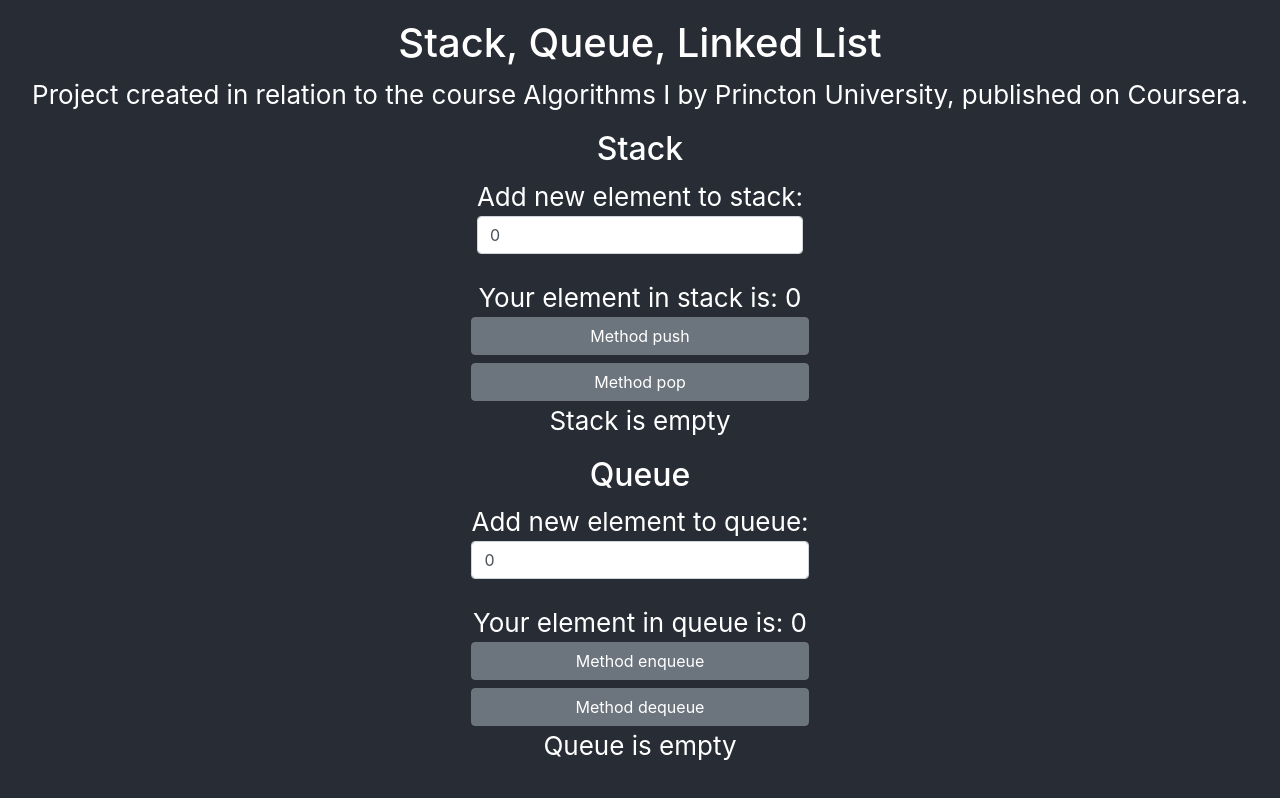
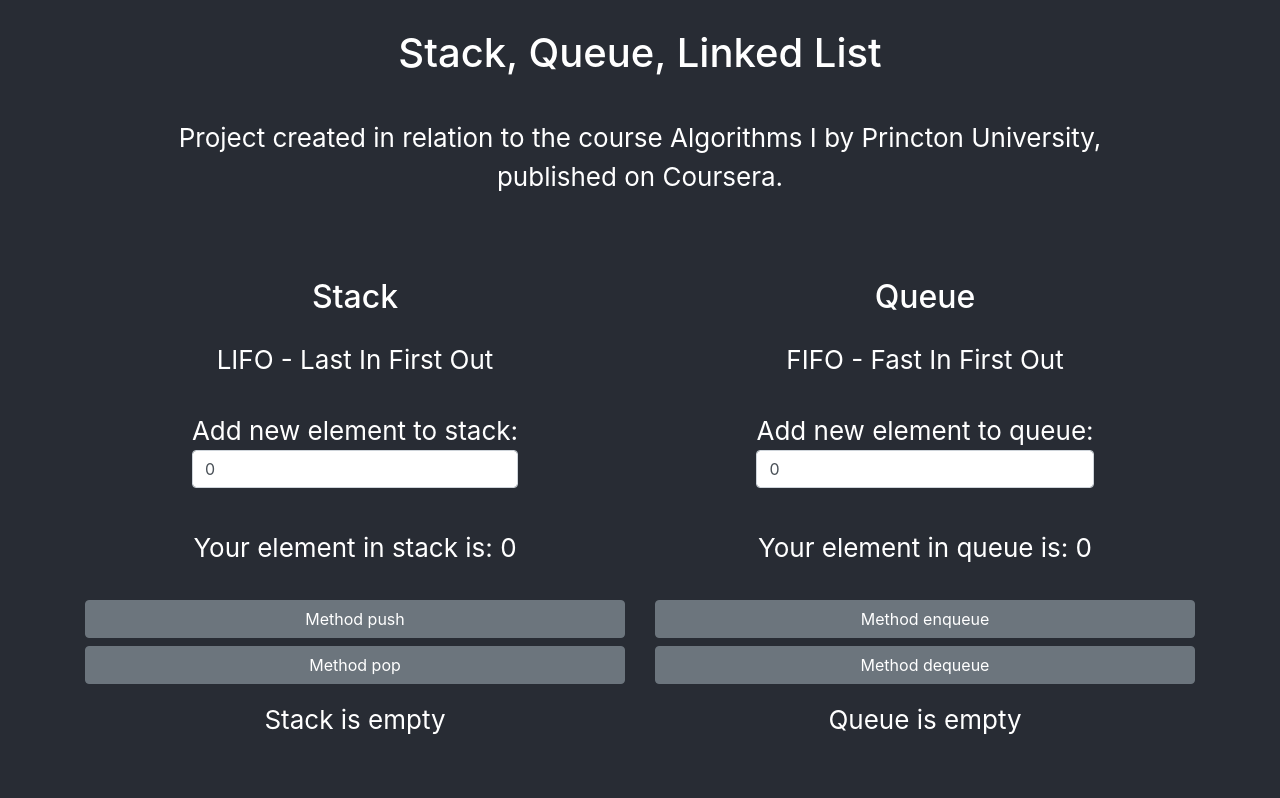
Before and after one commit to sylwiasuwalska/stack-queue, a React (Create React App) app: page / in a window 1280 px wide. Built offline with nearby package versions, Linux system fonts and the light colour scheme.

Commit message:
added styling

```diff
--- a/src/App.css
+++ b/src/App.css
@@ -9,3 +9,12 @@
   font-size: calc(10px + 2vmin);
   color: white;
 }
+
+.header {
+  background-color: #282c34;
+  padding: 0;
+}
+
+p {
+  padding: 3%;
+}
--- a/src/App.js
+++ b/src/App.js
@@ -1,23 +1,32 @@
 import React from "react";
 import "bootstrap/dist/css/bootstrap.min.css";
 import "./App.css";
+import { Jumbotron, Container, Row, Col } from "react-bootstrap";
 import Stack from "./components/Stack.js";
 import Queue from "./components/Queue.js";
 
 function App() {
   return (
     <div className="App">
-      <header className="App-header">
+      <Jumbotron className="header" fluid>
+        <Container>
           <h1>Stack, Queue, Linked List</h1>
           <p>
             Project created in relation to the course Algorithms I by Princton
             University, published on Coursera.
           </p>
-      </header>
-      <section>
+        </Container>
+      </Jumbotron>
+      <Container>
+        <Row>
+          <Col>
             <Stack />
+          </Col>
+          <Col>
             <Queue />
-      </section>
+          </Col>
+        </Row>
+      </Container>
 
       <footer></footer>
     </div>
--- a/src/components/FormPattern.js
+++ b/src/components/FormPattern.js
@@ -21,7 +21,9 @@ class FormPattern extends React.Component {
         </Form.Group>
 
         <div>
-          Your element in {this.props.name} is: {this.props.number}
+          <p>
+            Your element in {this.props.name} is: {this.props.number}
+          </p>
         </div>
         <Button
           variant="secondary"
--- a/src/components/Queue.js
+++ b/src/components/Queue.js
@@ -50,9 +50,10 @@ class Queue extends React.Component {
       <div className="Queue">
         <section>
           <h2>Queue</h2>
+          <p>FIFO - Fast In First Out</p>
         </section>
         <FormPattern
-          name={"queue"}
+          name="queue"
           methodName1="enqueue"
           methodName2="dequeue"
           number={this.state.number}
--- a/src/components/Stack.js
+++ b/src/components/Stack.js
@@ -52,9 +52,10 @@ class Stack extends React.Component {
       <div className="Stack">
         <section>
           <h2>Stack</h2>
+          <p>LIFO - Last In First Out</p>
         </section>
         <FormPattern
-          name={"stack"}
+          name="stack"
           methodName1="push"
           methodName2="pop"
           number={this.state.number}
```
Lines whose indentation alone changed are shown as unchanged.
